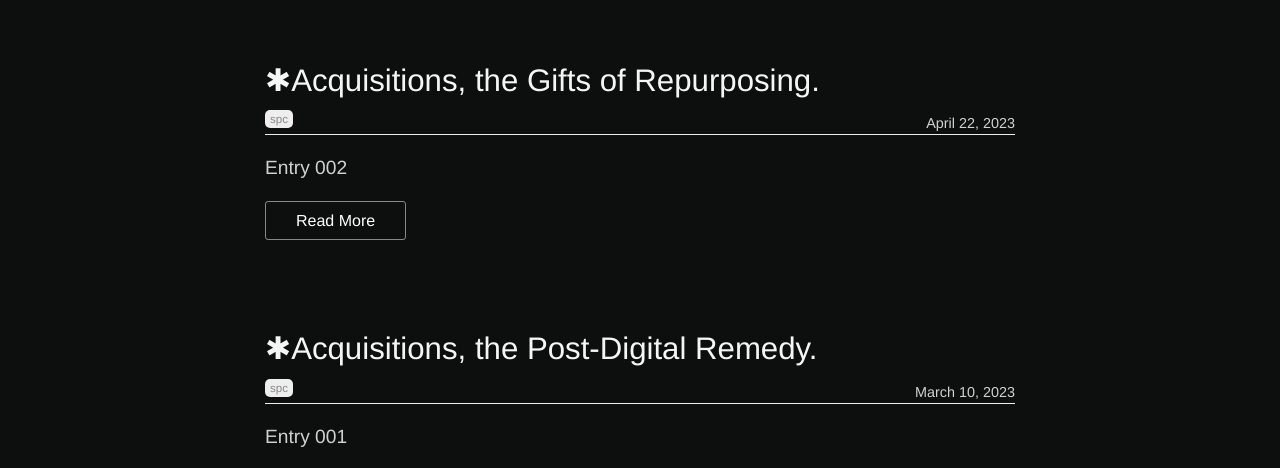
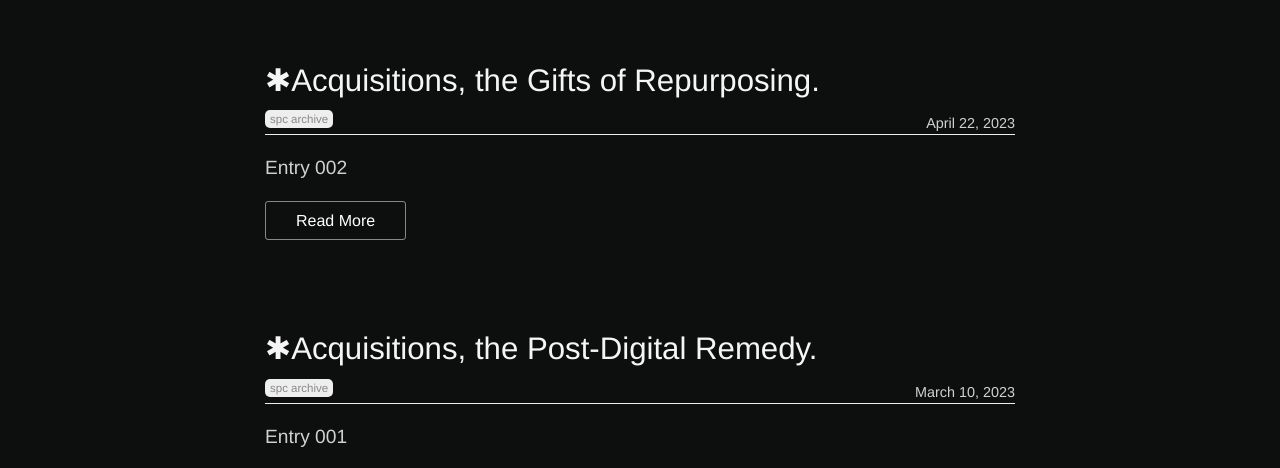
Before and after one commit to Temperedfire/continuum, a Jekyll site: the page built from codex/index.html, in a window 1280 px wide. Shown: the part 340-808 px from the top of the page. Built offline with Jekyll 4.4.1, drawn with Linux system fonts in a browser that asks for light colours; the list of posts is cut into pages by our own code.

Commit message:
Small update to codex

```diff
--- a/_posts/2023-03-10-ACQ_001.md
+++ b/_posts/2023-03-10-ACQ_001.md
@@ -2,7 +2,7 @@
 date: 2023-03-10
 title: ✱Acquisitions, the Post-Digital Remedy.
 categories:
-  - spc
+  - spc archive
 author_staff_member: arraeofthings
 ---
 Entry 001
--- a/_posts/2023-04-22-ACQ_002.md
+++ b/_posts/2023-04-22-ACQ_002.md
@@ -2,7 +2,7 @@
 date: 2023-04-22
 title: ✱Acquisitions, the Gifts of Repurposing.
 categories:
-  - spc
+  - spc archive
 author_staff_member: arraeofthings
 ---
 Entry 002
```
